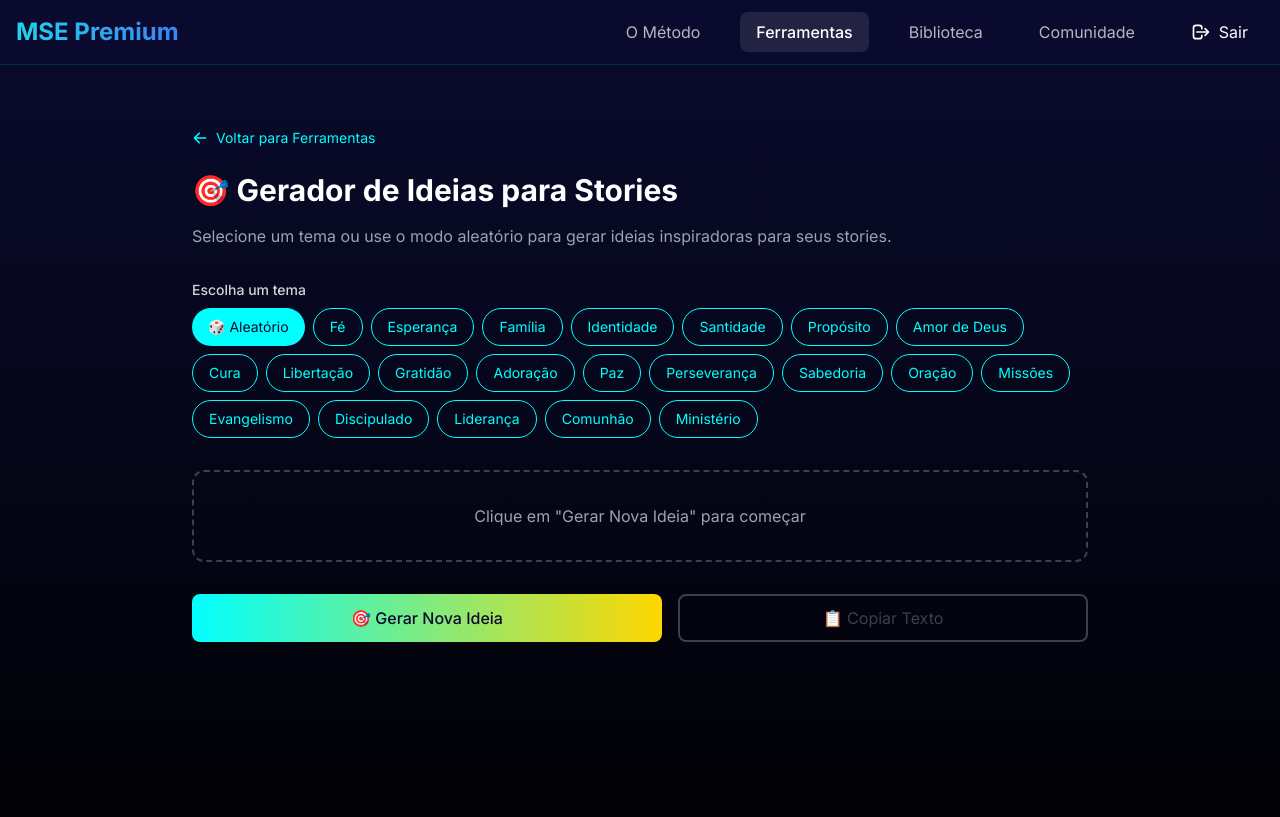
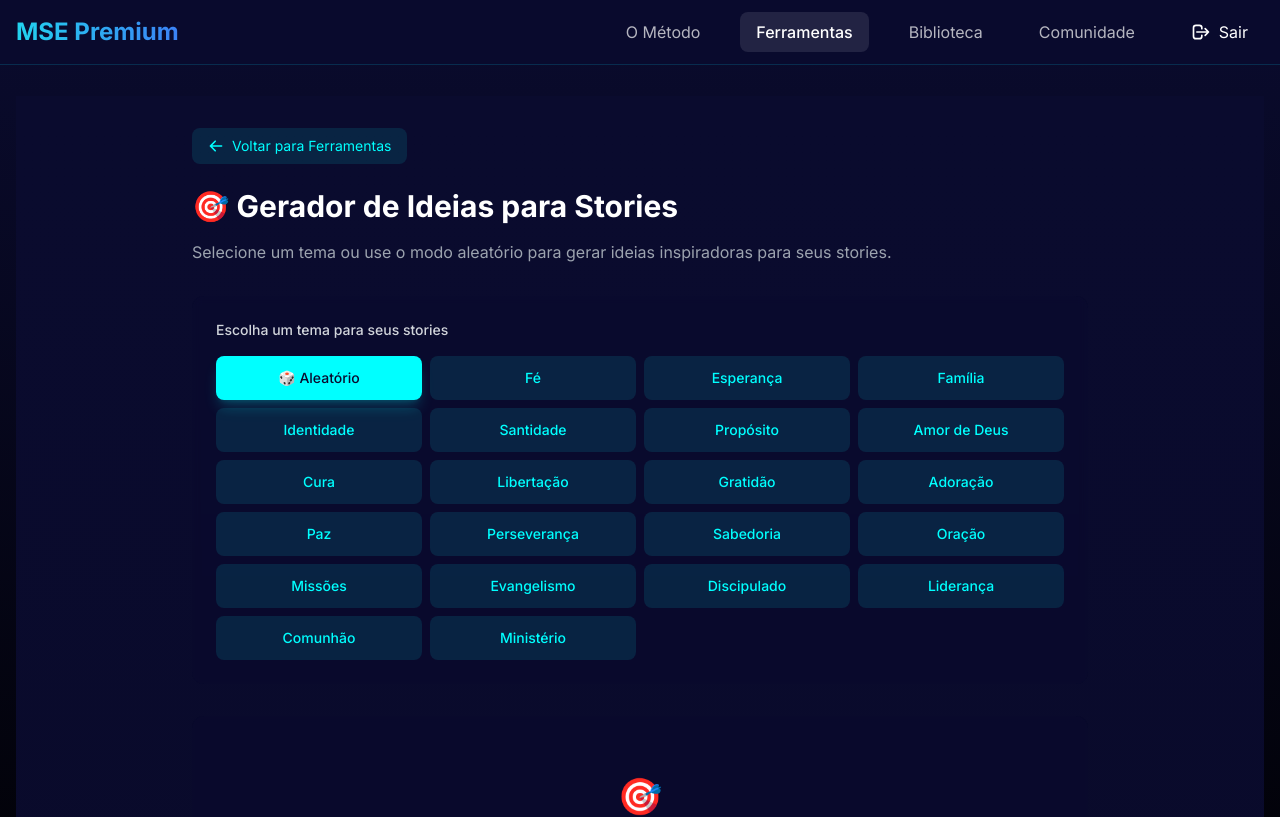
Before and after one commit to diegopxibot/webappMSE, a Next.js app: page /dashboard/ferramentas/gerador-ideias in a window 1280 px wide. Shown: the top 817 px of the page. Built offline with nearby package versions, Linux system fonts and the light colour scheme; sample sign-in values are in the browser's storage.

Commit message:
melhorias gerador de ideias

```diff
--- a/src/app/dashboard/ferramentas/gerador-ideias/page.tsx
+++ b/src/app/dashboard/ferramentas/gerador-ideias/page.tsx
@@ -33,20 +33,21 @@ export default function GeradorIdeiasPage() {
   };
 
   return (
-    <div className="min-h-screen p-8">
+    <div className="min-h-screen bg-gradient-to-b from-[#0A0B2E] to-[#0A0B2E]/90 p-4 sm:p-8">
       <div className="mx-auto max-w-4xl">
+        {/* Header Section */}
         <div className="mb-8">
           <Link
             href="/dashboard/ferramentas"
-            className="btn mb-6 inline-flex items-center text-sm text-[#00FFFF] hover:underline"
+            className="group mb-6 inline-flex items-center rounded-lg bg-[#00FFFF]/10 px-4 py-2 text-sm text-[#00FFFF] transition-all hover:bg-[#00FFFF]/20"
           >
-            <svg className="mr-2 h-4 w-4 rotate-180" fill="currentColor" viewBox="0 0 20 20">
+            <svg className="mr-2 h-4 w-4 rotate-180 transition-transform group-hover:-translate-x-1" fill="currentColor" viewBox="0 0 20 20">
               <path fillRule="evenodd" d="M10.293 3.293a1 1 0 011.414 0l6 6a1 1 0 010 1.414l-6 6a1 1 0 01-1.414-1.414L14.586 11H3a1 1 0 110-2h11.586l-4.293-4.293a1 1 0 010-1.414z" clipRule="evenodd" />
             </svg>
             Voltar para Ferramentas
           </Link>
 
-          <h1 className="mb-4 text-3xl font-bold text-white">
+          <h1 className="mb-4 text-2xl font-bold text-white sm:text-3xl">
             🎯 Gerador de Ideias para Stories
           </h1>
           <p className="text-gray-400">
@@ -54,17 +55,18 @@ export default function GeradorIdeiasPage() {
           </p>
         </div>
 
-        <div className="mb-8">
-          <label className="mb-2 block text-sm font-medium text-gray-300">
-            Escolha um tema
+        {/* Theme Selection Section */}
+        <div className="mb-8 rounded-xl bg-[#0A0B2E]/30 p-6 backdrop-blur-sm">
+          <label className="mb-4 block text-sm font-medium text-gray-300">
+            Escolha um tema para seus stories
           </label>
-          <div className="flex flex-wrap gap-2">
+          <div className="grid grid-cols-2 gap-2 sm:grid-cols-3 md:grid-cols-4">
             <button
               onClick={() => setTemaSelecionado('')}
-              className={`btn rounded-full px-4 py-2 text-sm ${
+              className={`flex items-center justify-center rounded-lg px-4 py-3 text-sm font-medium transition-all duration-200 ${
                 temaSelecionado === ''
-                  ? 'bg-[#00FFFF] text-[#0A0B2E]'
-                  : 'border border-[#00FFFF] text-[#00FFFF]'
+                  ? 'bg-[#00FFFF] text-[#0A0B2E] shadow-lg shadow-[#00FFFF]/20'
+                  : 'bg-[#00FFFF]/10 text-[#00FFFF] hover:bg-[#00FFFF]/20'
               }`}
             >
               🎲 Aleatório
@@ -73,10 +75,10 @@ export default function GeradorIdeiasPage() {
               <button
                 key={tema}
                 onClick={() => setTemaSelecionado(tema)}
-                className={`btn rounded-full px-4 py-2 text-sm ${
+                className={`flex items-center justify-center rounded-lg px-4 py-3 text-sm font-medium transition-all duration-200 ${
                   temaSelecionado === tema
-                    ? 'bg-[#00FFFF] text-[#0A0B2E]'
-                    : 'border border-[#00FFFF] text-[#00FFFF]'
+                    ? 'bg-[#00FFFF] text-[#0A0B2E] shadow-lg shadow-[#00FFFF]/20'
+                    : 'bg-[#00FFFF]/10 text-[#00FFFF] hover:bg-[#00FFFF]/20'
                 }`}
               >
                 {tema}
@@ -85,9 +87,10 @@ export default function GeradorIdeiasPage() {
           </div>
         </div>
 
+        {/* Content Display Section */}
         {ideiaAtual ? (
-          <div className="mb-8 rounded-xl bg-[#0A0B2E]/50 p-6 backdrop-blur-sm">
-            <h2 className="mb-4 text-2xl font-bold text-[#00FFFF]">
+          <div className="mb-8 overflow-hidden rounded-xl bg-[#0A0B2E]/50 p-6 shadow-xl backdrop-blur-sm">
+            <h2 className="mb-4 text-xl font-bold text-[#00FFFF] sm:text-2xl">
               {ideiaAtual.titulo}
             </h2>
             <p className="mb-4 text-gray-300">{ideiaAtual.reflexao}</p>
@@ -95,37 +98,44 @@ export default function GeradorIdeiasPage() {
             <p className="text-sm text-[#00FFFF]">{ideiaAtual.hashtags}</p>
           </div>
         ) : (
-          <div className="mb-8 rounded-xl border-2 border-dashed border-gray-700 p-8 text-center">
-            <p className="text-gray-400">
-              Clique em &quot;Gerar Nova Ideia&quot; para começar
-            </p>
+          <div className="mb-8 flex min-h-[200px] items-center justify-center rounded-xl bg-[#0A0B2E]/30 p-8 text-center backdrop-blur-sm">
+            <div>
+              <div className="mb-4 text-4xl">🎯</div>
+              <p className="text-gray-400">
+                Clique em &quot;Gerar Nova Ideia&quot; para começar
+              </p>
+            </div>
           </div>
         )}
 
-        <div className="flex flex-col gap-4 sm:flex-row">
+        {/* Action Buttons Section */}
+        <div className="grid grid-cols-1 gap-4 sm:grid-cols-2">
           <button
             onClick={gerarNovaIdeia}
-            className="btn-primary flex-1 justify-center text-center"
+            className="flex items-center justify-center rounded-lg bg-[#00FFFF] px-6 py-3 font-medium text-[#0A0B2E] shadow-lg shadow-[#00FFFF]/20 transition-all hover:bg-[#00FFFF]/90"
           >
-            🎯 Gerar Nova Ideia
+            <span className="mr-2">🎯</span>
+            Gerar Nova Ideia
           </button>
           <button
             onClick={copiarTexto}
             disabled={!ideiaAtual}
-            className={`btn flex-1 justify-center rounded-lg border-2 text-center ${
+            className={`flex items-center justify-center rounded-lg px-6 py-3 font-medium transition-all ${
               !ideiaAtual
-                ? 'cursor-not-allowed border-gray-700 text-gray-700'
-                : 'border-[#00FFFF] text-[#00FFFF] hover:bg-[#00FFFF] hover:text-[#0A0B2E]'
+                ? 'cursor-not-allowed bg-gray-700/50 text-gray-500'
+                : 'bg-[#00FFFF]/10 text-[#00FFFF] hover:bg-[#00FFFF]/20'
             }`}
           >
-            📋 Copiar Texto
+            <span className="mr-2">📋</span>
+            Copiar Texto
           </button>
         </div>
 
-        {/* Toast de feedback */}
+        {/* Toast Notification */}
         {copiado && (
-          <div className="fixed bottom-4 right-4 rounded-lg bg-[#00FFFF] px-4 py-2 text-[#0A0B2E]">
-            ✅ Texto Copiado!
+          <div className="fixed bottom-4 right-4 flex items-center rounded-lg bg-[#00FFFF] px-4 py-3 text-[#0A0B2E] shadow-lg">
+            <span className="mr-2">✅</span>
+            Texto Copiado!
           </div>
         )}
       </div>
```
